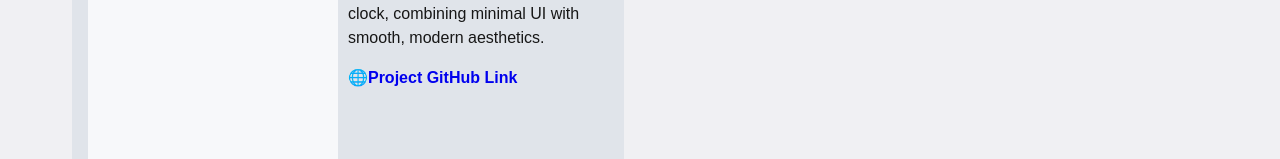
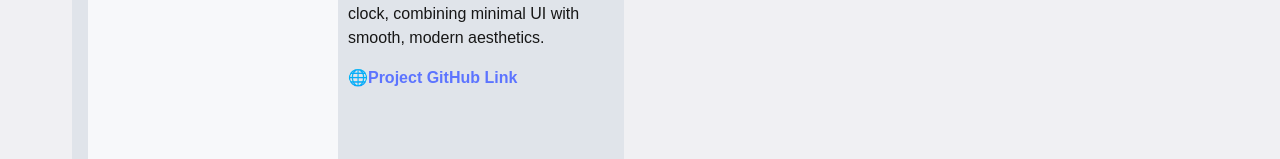
Before and after one commit to PratikKumarRout/Pratik-Kumar-Rout, a Next.js app: page / in a window 1280 px wide. In both pictures the pointer is over the link "Project GitHub Link". Shown: the part 1105-1264 px from the top of the page. Built offline with nearby package versions, Linux system fonts and the light colour scheme.

Commit message:
style: change in project card version 1.10.19

```diff
--- a/src/app/components/projects.module.css
+++ b/src/app/components/projects.module.css
@@ -40,9 +40,14 @@
     font-size: medium;
 }
 
-.project_link::before{
+.project_link:hover {
+    color: var(--accent);
+}
+
+.project_link::before {
     content: "🌐";
 }
+
 .project_image {
     width: 250px;
     height: 300px;
```
